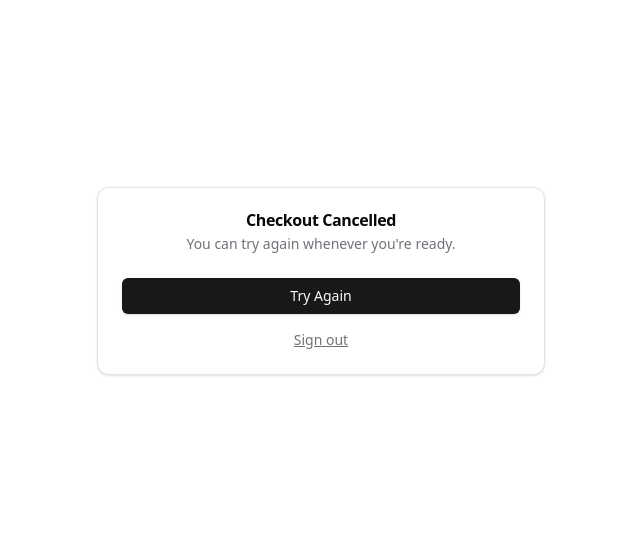
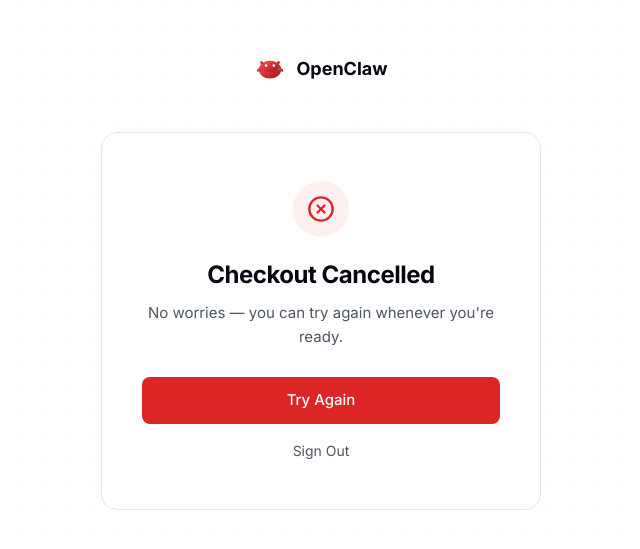
Before and after one commit to AGnTK/tryOpenClaw, a Next.js app: page /checkout/cancel in a window 1280 px wide. Shown: the part 119-668 px from the top of the page, without its empty margins (319-959 px from the left). Built offline with nearby package versions, Linux system fonts and the light colour scheme.

Commit message:
Redesign checkout success/cancel pages to match landing page theme
Both pages now use landing page design tokens (Inter font, dot grid
background, red/teal accents, rounded cards, crab logo). Cancel page
has Try Again + Sign Out. Success page polls and auto-redirects.

```diff
--- a/src/app/checkout/cancel/page.tsx
+++ b/src/app/checkout/cancel/page.tsx
@@ -1,9 +1,6 @@
 "use client";
 
 import { useState } from "react";
-import { Card, CardContent, CardDescription, CardHeader, CardTitle } from "@/components/ui/card";
-import { Button } from "@/components/ui/button";
-import { Loader2 } from "lucide-react";
 
 export default function CheckoutCancelPage() {
   const [loading, setLoading] = useState(false);
@@ -32,25 +29,98 @@ export default function CheckoutCancelPage() {
   }
 
   return (
-    <div className="flex min-h-screen items-center justify-center bg-background p-4">
-      <Card className="w-full max-w-md text-center">
-        <CardHeader>
-          <CardTitle>Checkout Cancelled</CardTitle>
-          <CardDescription>
-            You can try again whenever you&apos;re ready.
-          </CardDescription>
-        </CardHeader>
-        <CardContent className="space-y-4">
-          {error && <p className="text-sm text-destructive">{error}</p>}
-          <Button onClick={handleRetry} disabled={loading} className="w-full">
-            {loading && <Loader2 className="mr-2 h-4 w-4 animate-spin" />}
-            Try Again
-          </Button>
-          <a href="/auth/logout" className="block text-sm text-muted-foreground underline">
-            Sign out
-          </a>
-        </CardContent>
-      </Card>
+    <div style={{
+      fontFamily: "'Inter', -apple-system, BlinkMacSystemFont, sans-serif",
+      minHeight: "100vh",
+      display: "flex",
+      flexDirection: "column",
+      alignItems: "center",
+      justifyContent: "center",
+      backgroundImage: "radial-gradient(circle at 1px 1px, rgba(0,0,0,0.03) 1px, transparent 0)",
+      backgroundSize: "24px 24px",
+      backgroundColor: "#ffffff",
+      padding: "24px",
+    }}>
+      {/* Logo */}
+      <a href="/" style={{ display: "flex", alignItems: "center", gap: "10px", textDecoration: "none", color: "#050810", fontWeight: 700, fontSize: "18px", marginBottom: "48px" }}>
+        <svg width="32" height="32" viewBox="0 0 100 100" fill="none">
+          <defs><linearGradient id="lg" x1="0%" y1="0%" x2="100%" y2="100%"><stop offset="0%" style={{ stopColor: "#ff4d4d" }} /><stop offset="100%" style={{ stopColor: "#991b1b" }} /></linearGradient></defs>
+          <ellipse cx="50" cy="55" rx="35" ry="28" fill="url(#lg)" /><ellipse cx="50" cy="45" rx="25" ry="18" fill="url(#lg)" />
+          <circle cx="38" cy="42" r="4" fill="#fff" /><circle cx="62" cy="42" r="4" fill="#fff" />
+          <path d="M25 55 Q15 45 10 55 Q5 65 15 60 Q20 58 25 55" fill="url(#lg)" /><path d="M75 55 Q85 45 90 55 Q95 65 85 60 Q80 58 75 55" fill="url(#lg)" />
+          <path d="M30 35 Q25 25 20 30 Q15 35 25 38" fill="url(#lg)" /><path d="M70 35 Q75 25 80 30 Q85 35 75 38" fill="url(#lg)" />
+        </svg>
+        OpenClaw
+      </a>
+
+      {/* Card */}
+      <div style={{
+        background: "#ffffff",
+        border: "1px solid #e5e7eb",
+        borderRadius: "16px",
+        padding: "48px 40px",
+        maxWidth: "440px",
+        width: "100%",
+        textAlign: "center",
+      }}>
+        <div style={{ width: "56px", height: "56px", borderRadius: "50%", background: "rgba(239,68,68,0.08)", display: "flex", alignItems: "center", justifyContent: "center", margin: "0 auto 20px" }}>
+          <svg width="28" height="28" viewBox="0 0 24 24" fill="none" stroke="#dc2626" strokeWidth="2" strokeLinecap="round" strokeLinejoin="round">
+            <circle cx="12" cy="12" r="10" />
+            <path d="M15 9l-6 6" />
+            <path d="M9 9l6 6" />
+          </svg>
+        </div>
+
+        <h1 style={{ fontSize: "24px", fontWeight: 700, color: "#050810", margin: "0 0 8px", letterSpacing: "-0.02em" }}>Checkout Cancelled</h1>
+        <p style={{ fontSize: "15px", color: "#4b5563", margin: "0 0 28px", lineHeight: 1.6 }}>
+          No worries — you can try again whenever you&apos;re ready.
+        </p>
+
+        {error && (
+          <p style={{ fontSize: "13px", color: "#dc2626", marginBottom: "16px" }}>{error}</p>
+        )}
+
+        <button
+          onClick={handleRetry}
+          disabled={loading}
+          style={{
+            display: "inline-flex",
+            alignItems: "center",
+            justifyContent: "center",
+            width: "100%",
+            padding: "12px 24px",
+            background: "#dc2626",
+            color: "#ffffff",
+            border: "none",
+            borderRadius: "8px",
+            fontSize: "15px",
+            fontWeight: 500,
+            cursor: loading ? "not-allowed" : "pointer",
+            opacity: loading ? 0.7 : 1,
+            transition: "all 0.2s",
+            marginBottom: "16px",
+          }}
+          onMouseOver={(e) => { if (!loading) (e.target as HTMLButtonElement).style.background = "#b91c1c"; }}
+          onMouseOut={(e) => { (e.target as HTMLButtonElement).style.background = "#dc2626"; }}
+        >
+          {loading ? "Redirecting..." : "Try Again"}
+        </button>
+
+        <a
+          href="/auth/logout"
+          style={{
+            display: "block",
+            fontSize: "14px",
+            color: "#4b5563",
+            textDecoration: "none",
+            transition: "color 0.2s",
+          }}
+          onMouseOver={(e) => { (e.target as HTMLAnchorElement).style.color = "#050810"; }}
+          onMouseOut={(e) => { (e.target as HTMLAnchorElement).style.color = "#4b5563"; }}
+        >
+          Sign Out
+        </a>
+      </div>
     </div>
   );
 }
--- a/src/app/checkout/success/page.tsx
+++ b/src/app/checkout/success/page.tsx
@@ -2,8 +2,6 @@
 
 import { useEffect, useState } from "react";
 import { useRouter } from "next/navigation";
-import { Card, CardDescription, CardHeader, CardTitle } from "@/components/ui/card";
-import { Loader2, CheckCircle } from "lucide-react";
 
 export default function CheckoutSuccessPage() {
   const router = useRouter();
@@ -13,7 +11,6 @@ export default function CheckoutSuccessPage() {
     let cancelled = false;
 
     async function poll() {
-      // Poll until Stripe webhook creates the tenant record
       while (!cancelled) {
         try {
           const res = await fetch("/api/instance/status");
@@ -24,9 +21,8 @@ export default function CheckoutSuccessPage() {
             return;
           }
         } catch {
-          // Ignore network errors, keep polling
+          // Ignore, keep polling
         }
-
         await new Promise((r) => setTimeout(r, 2000));
       }
     }
@@ -36,30 +32,64 @@ export default function CheckoutSuccessPage() {
   }, [router]);
 
   return (
-    <div className="flex min-h-screen items-center justify-center bg-background p-4">
-      <Card className="w-full max-w-md text-center">
-        <CardHeader>
+    <div style={{
+      fontFamily: "'Inter', -apple-system, BlinkMacSystemFont, sans-serif",
+      minHeight: "100vh",
+      display: "flex",
+      flexDirection: "column",
+      alignItems: "center",
+      justifyContent: "center",
+      backgroundImage: "radial-gradient(circle at 1px 1px, rgba(0,0,0,0.03) 1px, transparent 0)",
+      backgroundSize: "24px 24px",
+      backgroundColor: "#ffffff",
+      padding: "24px",
+    }}>
+      {/* Logo */}
+      <a href="/" style={{ display: "flex", alignItems: "center", gap: "10px", textDecoration: "none", color: "#050810", fontWeight: 700, fontSize: "18px", marginBottom: "48px" }}>
+        <svg width="32" height="32" viewBox="0 0 100 100" fill="none">
+          <defs><linearGradient id="lg" x1="0%" y1="0%" x2="100%" y2="100%"><stop offset="0%" style={{ stopColor: "#ff4d4d" }} /><stop offset="100%" style={{ stopColor: "#991b1b" }} /></linearGradient></defs>
+          <ellipse cx="50" cy="55" rx="35" ry="28" fill="url(#lg)" /><ellipse cx="50" cy="45" rx="25" ry="18" fill="url(#lg)" />
+          <circle cx="38" cy="42" r="4" fill="#fff" /><circle cx="62" cy="42" r="4" fill="#fff" />
+          <path d="M25 55 Q15 45 10 55 Q5 65 15 60 Q20 58 25 55" fill="url(#lg)" /><path d="M75 55 Q85 45 90 55 Q95 65 85 60 Q80 58 75 55" fill="url(#lg)" />
+          <path d="M30 35 Q25 25 20 30 Q15 35 25 38" fill="url(#lg)" /><path d="M70 35 Q75 25 80 30 Q85 35 75 38" fill="url(#lg)" />
+        </svg>
+        OpenClaw
+      </a>
+
+      {/* Card */}
+      <div style={{
+        background: "#ffffff",
+        border: "1px solid #e5e7eb",
+        borderRadius: "16px",
+        padding: "48px 40px",
+        maxWidth: "440px",
+        width: "100%",
+        textAlign: "center",
+      }}>
         {status === "ready" ? (
           <>
-              <div className="mx-auto mb-2">
-                <CheckCircle className="h-12 w-12 text-green-500" />
+            <div style={{ width: "56px", height: "56px", borderRadius: "50%", background: "rgba(13,148,136,0.1)", display: "flex", alignItems: "center", justifyContent: "center", margin: "0 auto 20px" }}>
+              <svg width="28" height="28" viewBox="0 0 24 24" fill="none" stroke="#0d9488" strokeWidth="2" strokeLinecap="round" strokeLinejoin="round">
+                <path d="M20 6L9 17l-5-5" />
+              </svg>
             </div>
-              <CardTitle>Payment Successful!</CardTitle>
-              <CardDescription>Redirecting to your dashboard...</CardDescription>
+            <h1 style={{ fontSize: "24px", fontWeight: 700, color: "#050810", margin: "0 0 8px", letterSpacing: "-0.02em" }}>Payment Successful!</h1>
+            <p style={{ fontSize: "15px", color: "#4b5563", margin: 0, lineHeight: 1.6 }}>Redirecting to your dashboard...</p>
           </>
         ) : (
           <>
-              <div className="mx-auto mb-2">
-                <Loader2 className="h-12 w-12 animate-spin text-muted-foreground" />
+            <div style={{ width: "56px", height: "56px", borderRadius: "50%", background: "rgba(239,68,68,0.08)", display: "flex", alignItems: "center", justifyContent: "center", margin: "0 auto 20px" }}>
+              <svg width="24" height="24" viewBox="0 0 24 24" fill="none" stroke="#dc2626" strokeWidth="2" strokeLinecap="round" strokeLinejoin="round" style={{ animation: "spin 1s linear infinite" }}>
+                <path d="M21 12a9 9 0 11-6.219-8.56" />
+              </svg>
             </div>
-              <CardTitle>Payment Received!</CardTitle>
-              <CardDescription>
-                Confirming your subscription...
-              </CardDescription>
+            <h1 style={{ fontSize: "24px", fontWeight: 700, color: "#050810", margin: "0 0 8px", letterSpacing: "-0.02em" }}>Payment Received!</h1>
+            <p style={{ fontSize: "15px", color: "#4b5563", margin: 0, lineHeight: 1.6 }}>Confirming your subscription...</p>
           </>
         )}
-        </CardHeader>
-      </Card>
+      </div>
+
+      <style>{`@keyframes spin { from { transform: rotate(0deg); } to { transform: rotate(360deg); } }`}</style>
     </div>
   );
 }
```
Lines whose indentation alone changed are shown as unchanged.
